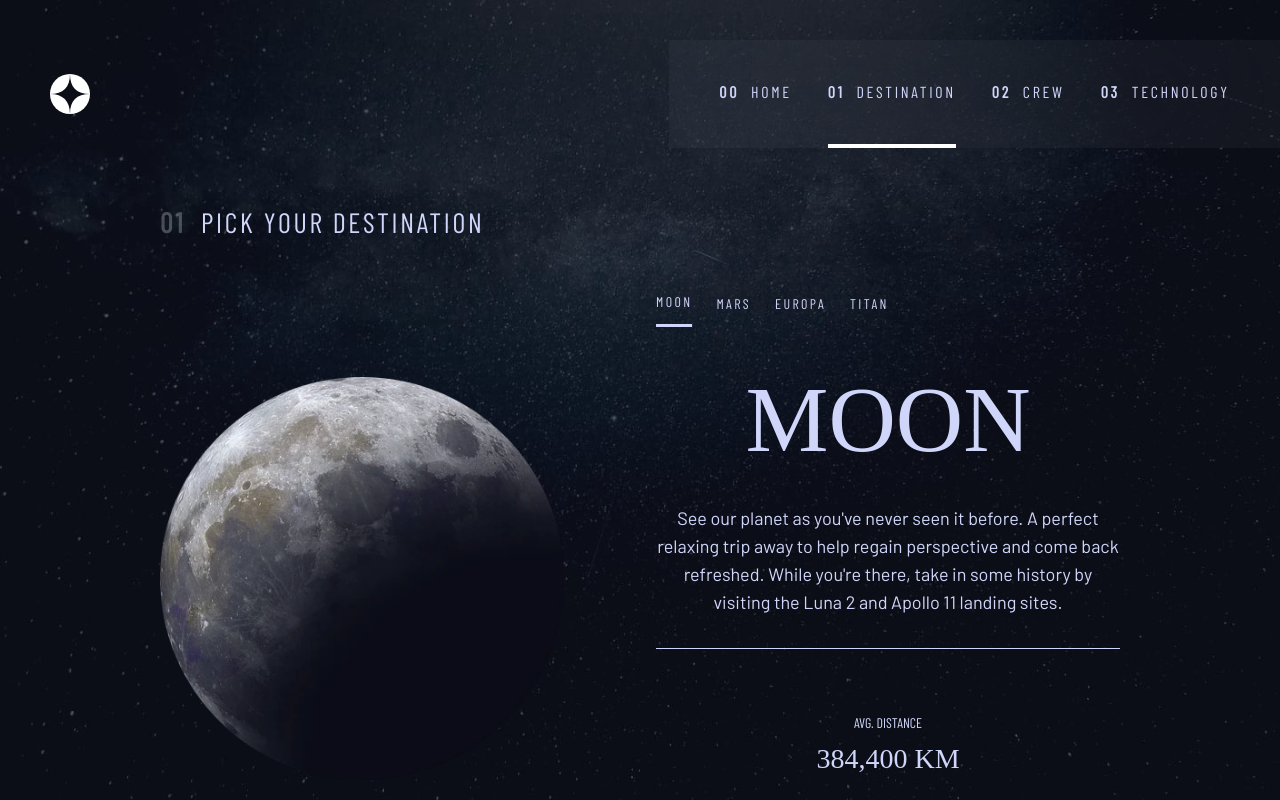
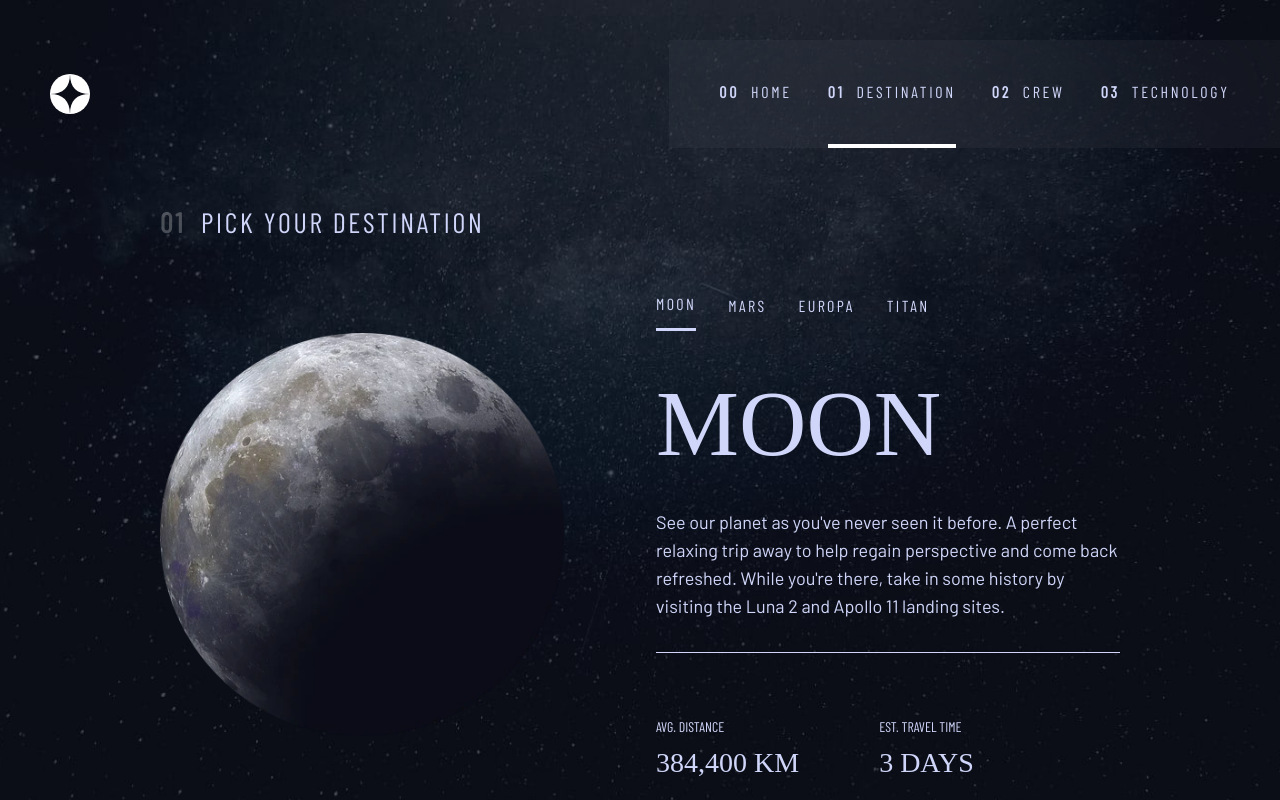
Before and after one commit to jjalbuenacabuyao/space-tourism, a React (Vite) app: page /destination in a window 1280 px wide. Shown: the top 800 px of the page. Built offline with nearby package versions, Linux system fonts and the light colour scheme; a web font is replaced by a local one.

Commit message:
modified spacing in lg devices

```diff
--- a/src/components/TabMenu.jsx
+++ b/src/components/TabMenu.jsx
@@ -18,7 +18,7 @@ const TabMenu = () => {
   ));
 
   return (
-    <div className="flex flex-col items-center gap-8 text-center lg:grid lg:grid-cols-2">
+    <div className="flex flex-col items-center gap-8 text-center lg:grid lg:grid-cols-2 lg:items-center">
       <Image
         webpSrc={active.images.webp}
         pngSrc={active.images.png}
@@ -26,8 +26,8 @@ const TabMenu = () => {
         className="aspect-square w-img-responsive"
       />
 
-      <article className="lg:flex lg:flex-col lg:gap-8">
-        <ul className="flex items-center gap-6 text-sm">{listItems}</ul>
+      <article className="lg:flex lg:flex-col lg:gap-8 lg:text-left">
+        <ul className="flex items-center gap-6 text-sm justify-center lg:justify-start lg:text-base lg:gap-8">{listItems}</ul>
         <TextContainer paddingBottom="pb-8" bordered="true">
           <h1 className="font-bellefair text-planet-name uppercase leading-[1.3em]">
             {active.name}
@@ -35,14 +35,7 @@ const TabMenu = () => {
           <p>{active.description}</p>
         </TextContainer>
 
-        {/* <div>
-        <h1 className="font-bellefair text-planet-name uppercase">
-            {active.name}
-          </h1>
-          <p>{active.description}</p>
-        </div> */}
-
-        <div className="flex flex-col gap-8 pt-8">
+        <div className="flex flex-col gap-8 pt-8 lg:flex-row lg:gap-20">
           <DistanceTravel
             title={active.distanceTitle}
             value={active.distance}
```
